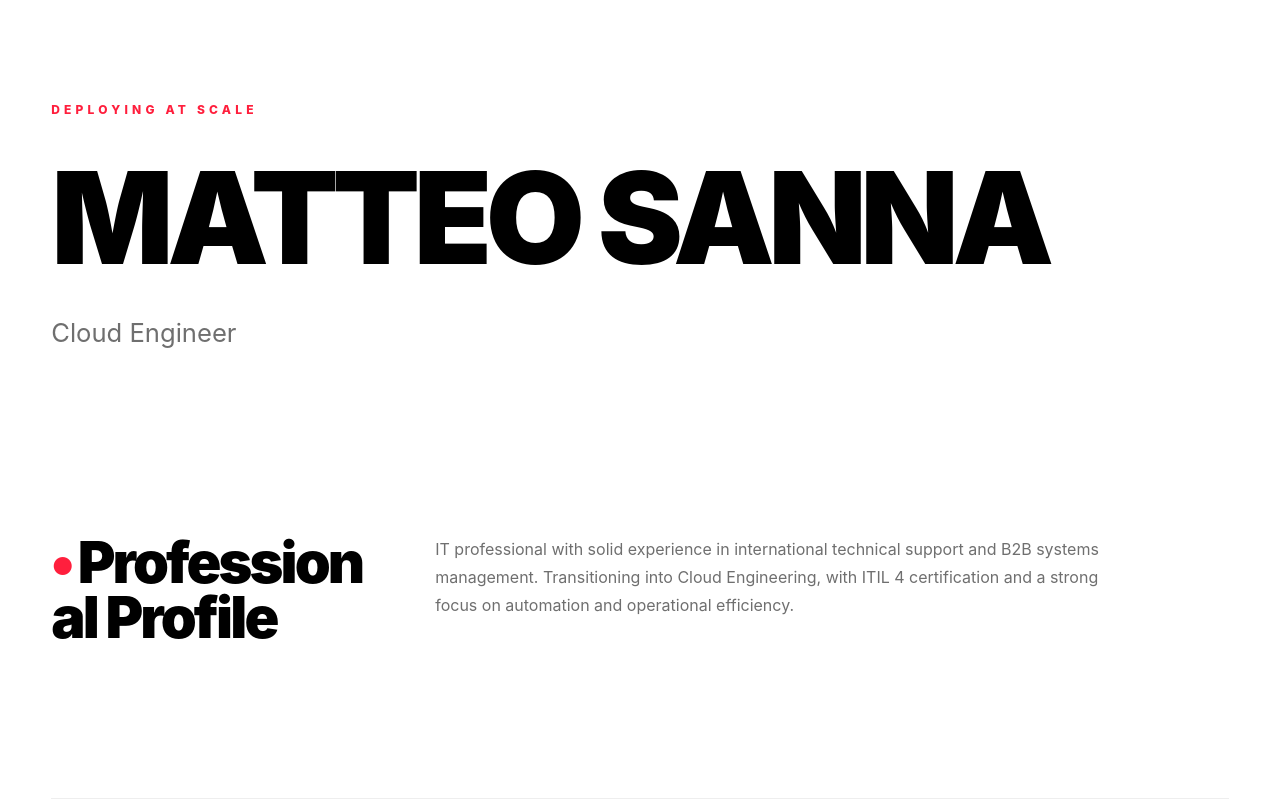
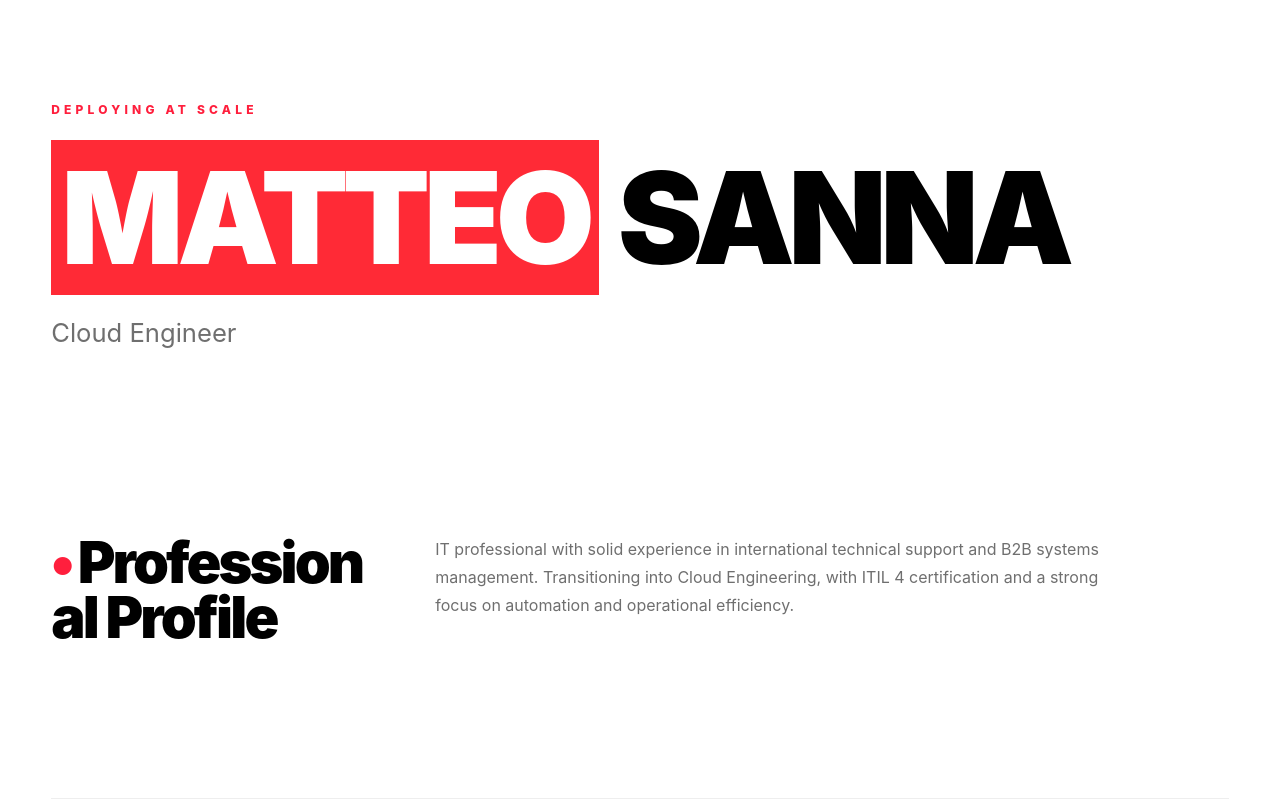
Before and after one commit to Matteo-cell-ux/mio-cv-cloud, a plain HTML site: page index.html in a window 1280 px wide. Shown: the top 801 px of the page. Drawn offline with Linux system fonts and the light colour scheme; no server answers.

Commit message:
ulteriore-ritocco

```diff
--- a/index.html
+++ b/index.html
@@ -8,7 +8,7 @@
 </head>
 <body>
     <header>
-        <h1>Matteo Sanna</h1>
+        <h1><span class="highlight">MATTEO</span> SANNA</h1>
         <p>Cloud Engineer</p>
     </header>
 
--- a/style.css
+++ b/style.css
@@ -1,6 +1,12 @@
 /* ==================================
    RESET
 ================================== */
+
+.highlight {
+    background-color: #ff2a36; /* Il codice colore rosso del tuo screenshot */
+    color: white;              /* Imposta il testo in bianco per contrasto */
+    padding: 0 10px;           /* Aggiunge un po' di respiro ai lati del testo */
+}
 
 *,
 *::before,
```
